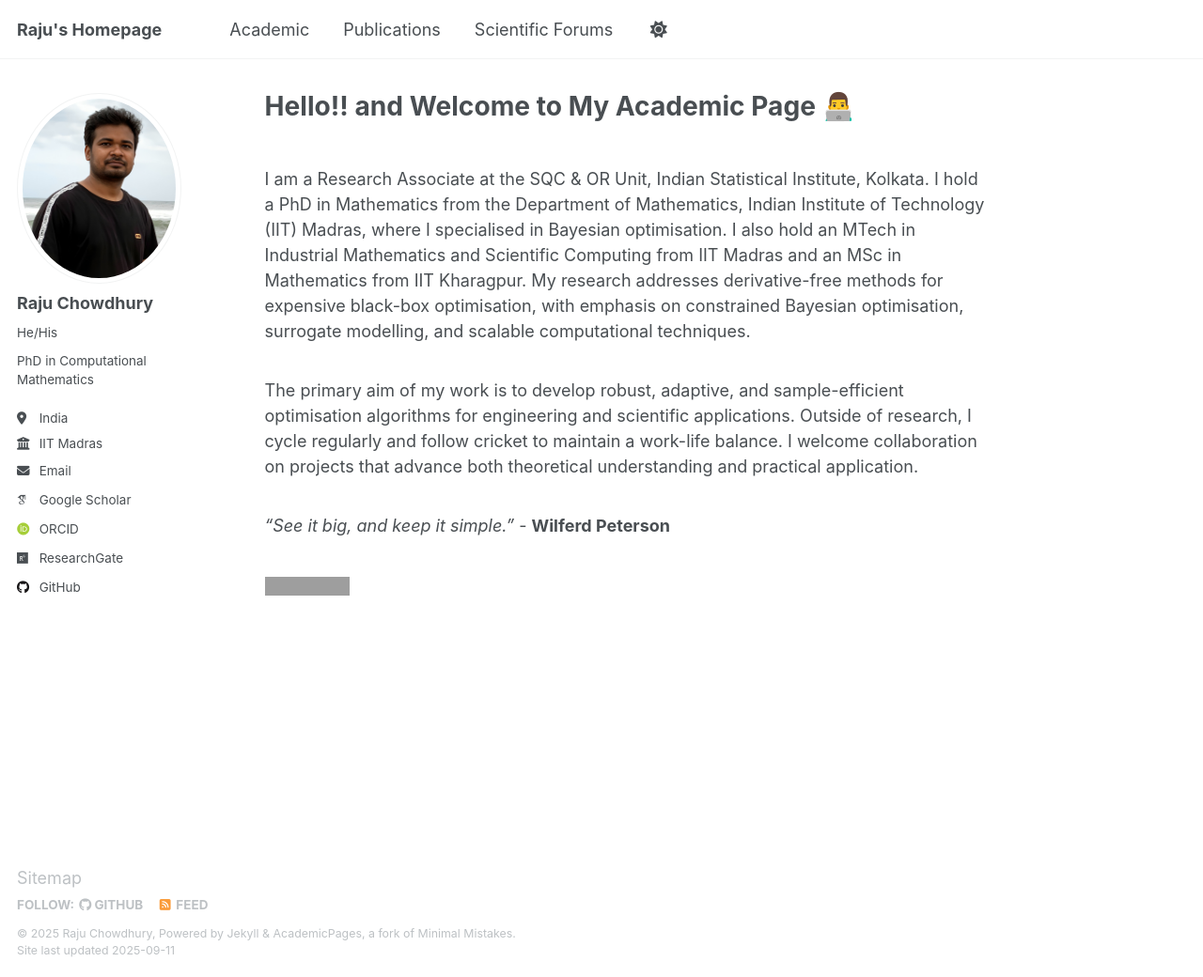
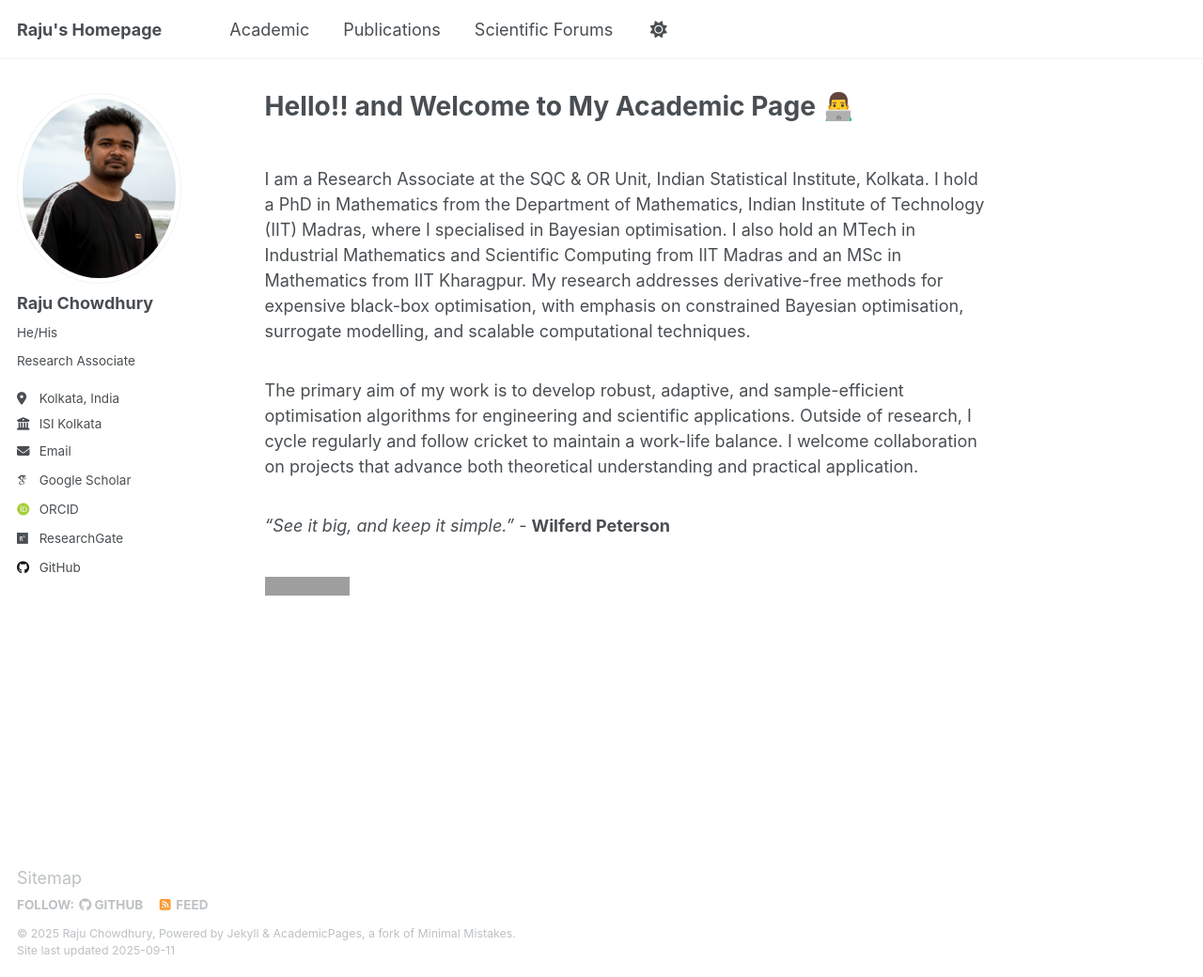
Before and after one commit to craju06/craju06.github.io, a Jekyll site: the page built from _pages/about.md, in a window 1280 px wide and 1040 px high. Shown: the whole window at 94% size. Built offline with Jekyll 4.4.1, drawn with Linux system fonts in a browser that asks for light colours; some web fonts are replaced; grey boxes are pictures that could not be loaded.

Commit message:
Update bio, location, and employer in config

```diff
--- a/_config.yml
+++ b/_config.yml
@@ -25,9 +25,9 @@ author:
   avatar           : "IMG.png"
   name             : "Raju Chowdhury"
   pronouns         : "He/His" # example: "she/her"
-  bio              : "PhD in Computational Mathematics"
-  location         : "India"
-  employer         : "IIT Madras"
+  bio              : "Research Associate"
+  location         : "Kolkata, India"
+  employer         : "ISI Kolkata"
   uri              : #"https://www.craju.in"
   email            : "06rchy@gmail.com"
 
```
